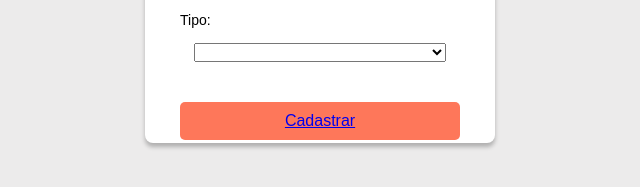
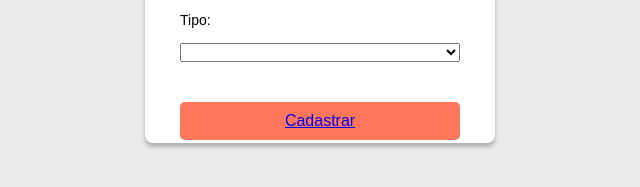
Before and after one commit to cgstech/vainorh, a plain HTML site: page atsta/add_func.html in a window 1280 px wide. Shown: the part 577-764 px from the top of the page, 320-960 px from the left. Drawn offline with Linux system fonts and the light colour scheme.

Commit message:
Update add_func.html

```diff
--- a/atsta/add_func.html
+++ b/atsta/add_func.html
@@ -68,7 +68,7 @@
                     <input type="password" id="senha" name="senha" placeholder="Sua senha" required>
 
                     <label for="tipo">Tipo:</label>
-    				<select class="filtros" name="tipo" id="tipo" required>
+    				<select class="custom-select" name="tipo" id="tipo" required>
     					<option value=""></option>
     					<option value="funcionario">Funcionario</option>
                         <option value="supervisor">Supervisor</option>
```
